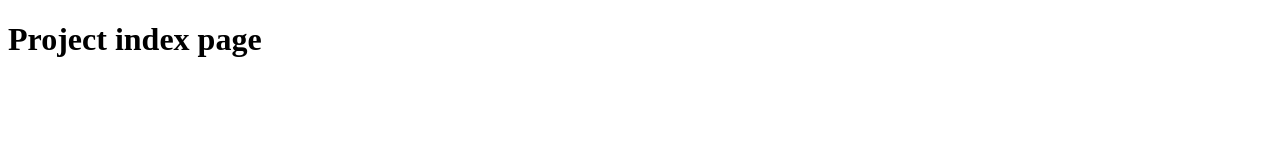
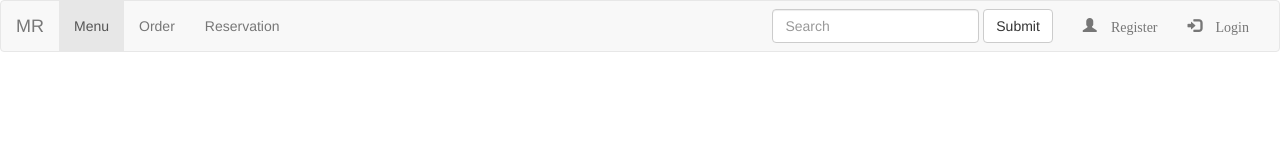
Before and after one commit to cheerhou/WebDevSpring2016, a website: page public/project/index.html in a window 1280 px wide. Drawn offline with nearby package versions, Linux system fonts and the light colour scheme.

Commit message:
add project index page

```diff
--- a/public/project/index.html
+++ b/public/project/index.html
@@ -1,9 +1,72 @@
 <!DOCTYPE html>
 <html lang="en">
 <head>
-    <title>Project</title>
+    <meta charset="utf-8">
+    <meta http-equiv="X-UA-Compatible" content="IE=edge">
+    <meta name="viewport" content="width=device-width, initial-scale=1">
+    <!-- The above 3 meta tags *must* come first in the head; any other head content must come *after* these tags -->
+    <meta name="my home page" content="">
+    <meta name="Chenjin Hou" content="">
+    <link rel="icon" href="../../favicon.ico">
+
+    <title>Project Home</title>
+
+    <!-- Bootstrap core CSS -->
+    <link href="https://maxcdn.bootstrapcdn.com/bootstrap/3.3.6/css/bootstrap.min.css" rel="stylesheet">
+    <!--<link href="bootstrap/css/bootstrap.css" rel="stylesheet">-->
+
+    <!-- Custom styles for this template -->
+    <!--<link href="dashboard.css" rel="stylesheet">-->
 </head>
 
 <body>
-<h1>Project index page</h1>
+<!--================== NAVBAR================================ -->
+<nav class="navbar navbar-default">
+    <div class="container-fluid">
+        <div class="navbar-header">
+            <button type="button" class="navbar-toggle collapsed" data-toggle="collapse" data-target="#homeNavbar" aria-expanded="false">
+                <span class="sr-only">Toggle navigation</span>
+                <span class="icon-bar"></span>
+                <span class="icon-bar"></span>
+                <span class="icon-bar"></span>
+            </button>
+            <a class="navbar-brand" href="#">MR</a>
+        </div>
+        <div class="collapse navbar-collapse" id="homeNavbar">
+            <ul class="nav navbar-nav">
+                <li class="active"><a href="#">Menu <span class="sr-only">(current)</span></a></li>
+                <li><a href="#">Order</a></li>
+                <li><a href="#">Reservation</a></li>
+            </ul>
+            <ul class="nav navbar-nav navbar-right">
+                <li><a href="#"><span class="glyphicon glyphicon-user"> Register</span></a></li>
+                <li><a href="login.html"><span class="glyphicon glyphicon-log-in"> Login</span></a></li>
+            </ul>
+
+            <!--=====search================-->
+            <form class="navbar-form navbar-right" role="search">
+                <div class="form-group">
+                    <input type="text" class="form-control" placeholder="Search">
+                </div>
+                <button type="submit" class="btn btn-default">Submit</button>
+            </form>
+
+        </div><!-- /.navbar-collapse -->
+    </div><!-- /.container-fluid -->
+</nav>
+
+
+
+    <!-- FOOTER -->
+    <!--<footer>-->
+        <!--<p class="pull-right"><a href="#">Back to top</a></p>-->
+        <!--<p>&copy; Northeastern University &middot; <a href="#">Chenjin Hou</a> &middot; <a href="#">Contact</a></p>-->
+    <!--</footer>-->
+
+
+<!-- Bootstrap core JavaScript================================================== -->
+<!-- Placed at the end of the document so the pages load faster -->
+<script src="https://ajax.googleapis.com/ajax/libs/jquery/1.11.3/jquery.min.js"></script>
+<script src="https://maxcdn.bootstrapcdn.com/bootstrap/3.3.6/js/bootstrap.min.js"></script>
 </body>
+</html>
```
Also changed, not shown: public/index.html (+1 -1 lines).
